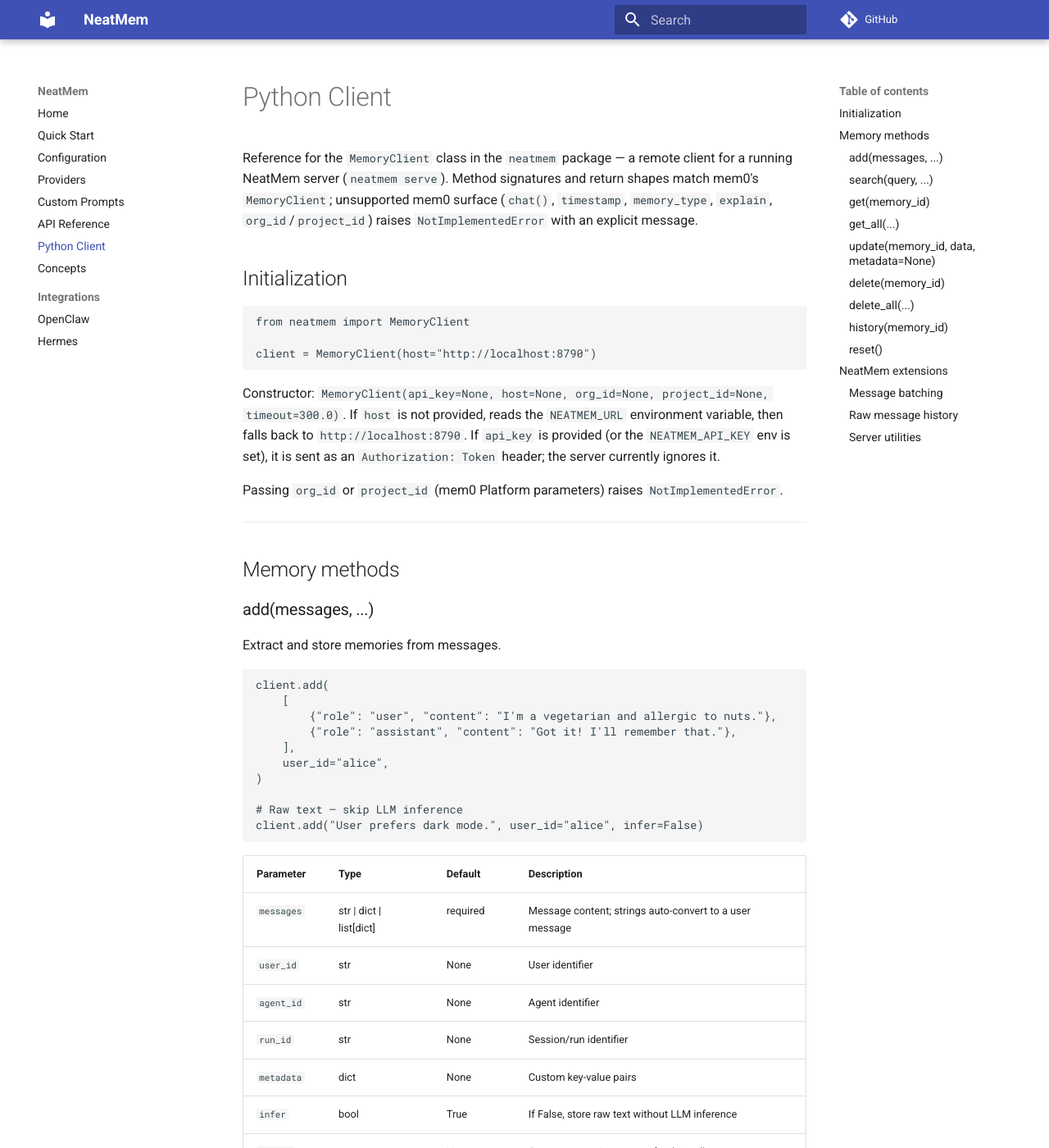
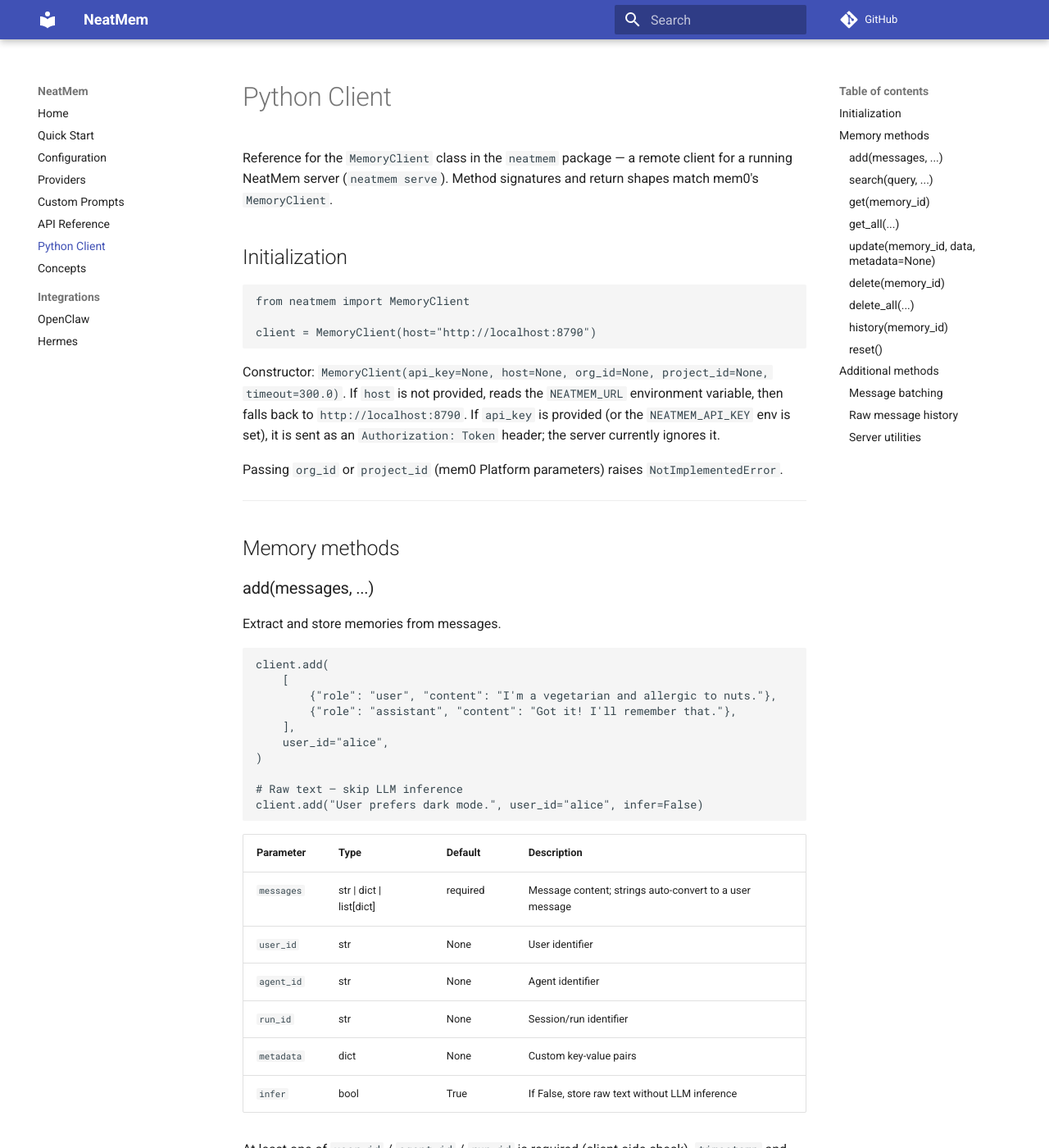
Before and after one commit to kanhaoning/NeatMem, an MkDocs documentation site: the page built from docs/client.md, in a window 1280 px wide and 1400 px high. Shown: the whole window at 82% size. Built offline with MkDocs 1.6.1 and Material for MkDocs 9.7.7, drawn with Linux system fonts in a browser that asks for light colours; comment, search, counter and statistics services are not loaded; some of the changed text lies outside the part shown.

Commit message:
docs(client): drop dead prompt row and remaining mem0 framing
- add(): remove the prompt row — the server accepts but silently
  ignores it (AddMemoryRequest.prompt is never read)
- intro: drop the unsupported-mem0-surface list; per-method raise
  notes already carry the information
- rename "NeatMem extensions" to "Additional methods"

Co-Authored-By: Claude Opus 4.6 <noreply@anthropic.com>

```diff
--- a/docs/client.md
+++ b/docs/client.md
@@ -2,9 +2,7 @@
 
 Reference for the `MemoryClient` class in the `neatmem` package — a remote
 client for a running NeatMem server (`neatmem serve`). Method signatures and
-return shapes match mem0's `MemoryClient`; unsupported mem0 surface
-(`chat()`, `timestamp`, `memory_type`, `explain`, `org_id`/`project_id`)
-raises `NotImplementedError` with an explicit message.
+return shapes match mem0's `MemoryClient`.
 
 ## Initialization
 
@@ -52,7 +50,6 @@ client.add("User prefers dark mode.", user_id="alice", infer=False)
 | `run_id` | str | None | Session/run identifier |
 | `metadata` | dict | None | Custom key-value pairs |
 | `infer` | bool | True | If False, store raw text without LLM inference |
-| `prompt` | str | None | Custom extraction prompt for this call |
 
 At least one of `user_id` / `agent_id` / `run_id` is required (client-side
 check). `timestamp` and `memory_type` raise `NotImplementedError`.
@@ -146,7 +143,7 @@ via `client.messages.reset()`.
 
 ---
 
-## NeatMem extensions
+## Additional methods
 
 ### Message batching
 
```
